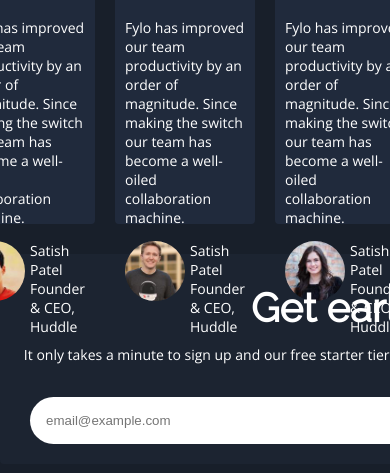
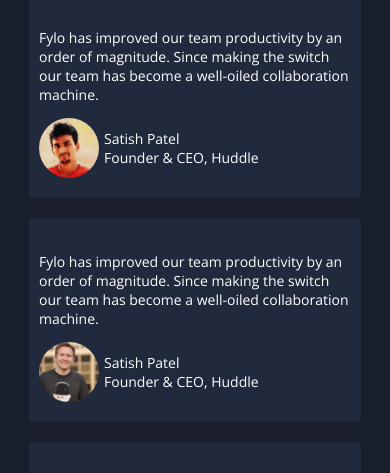
Before and after one commit to haeke/fylo-page, a plain HTML site: page index.html in a window 390 px wide. Shown: the part 2858-3331 px from the top of the page. Drawn offline with nearby package versions, Linux system fonts and the light colour scheme.

Commit message:
changed the testimonial div styling so that it is responsive, added a max width to the intro and productive images.

```diff
--- a/public/assets/styles/styles.css
+++ b/public/assets/styles/styles.css
@@ -175,12 +175,12 @@
 }
 
 .testimonial {
+  margin-right: 10px;
   background: var(--alternateBlue);
-  flex: 1;
-  margin-right: 20px;
   padding: 20px 10px;
   border-radius: 4px;
-  height: 200px;
+  /* height: 200px; */
+  width: 30%;
   display: flex;
   flex-direction: column;
   justify-content: space-evenly;
@@ -189,6 +189,7 @@
 
 .testimonialWrapper {
   display: flex;
+  flex-wrap: wrap;
   justify-content: space-between;
 }
 
@@ -204,6 +205,10 @@
 
 .testimonialTitle {
   margin: 0 0 0 5px;
+}
+
+.testimonialParagraph {
+  width: 100%;
 }
 
 .testimonialPositionContainer {
@@ -339,3 +344,10 @@
 }
 
 /* icon size 1.3rem */
+
+@media only screen and (max-width: 910px) {
+  .testimonial {
+    width: 80%;
+    margin: 10px auto;
+  }
+}
```
